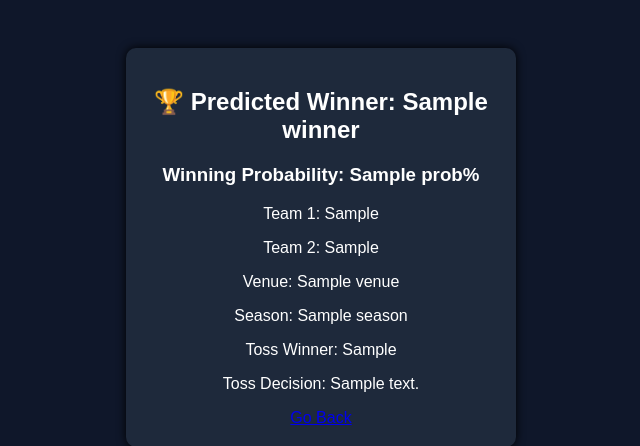
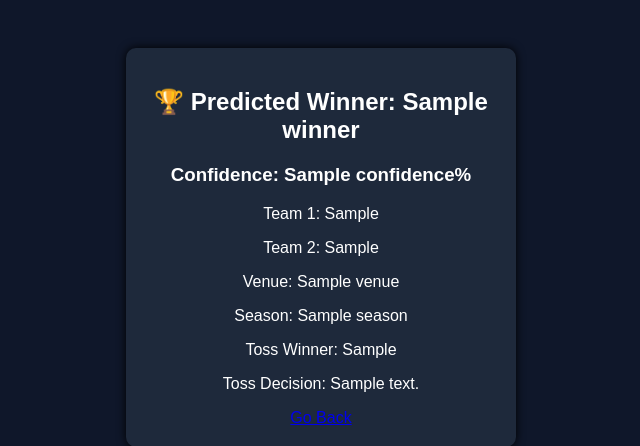
Before and after one commit to naga-vamsi-tech/odi-predictor, a Flask app: template templates/result.html in a window 1280 px wide. Shown: the top 446 px of the page, without its empty margins (319-959 px from the left). Run offline with Flask 3, Linux system fonts and the light colour scheme; the template is opened without the code that fills it: most values are stand-ins (such as "Sample title", 1, 10 or a date in 2020); parts of the project's set-up code (start-up, migrations or seed data) failed here and were passed over.

Commit message:
Update result.html to include confidence percentage

```diff
--- a/templates/result.html
+++ b/templates/result.html
@@ -8,7 +8,7 @@
 <div class="container">
 
 <h2>🏆 Predicted Winner: {{ winner }}</h2>
-<h3>Winning Probability: {{ prob }}%</h3>
+<h3>Confidence: {{ confidence }}%</h3>
 
 <p>Team 1: {{ team1 }}</p>
 <p>Team 2: {{ team2 }}</p>
```
